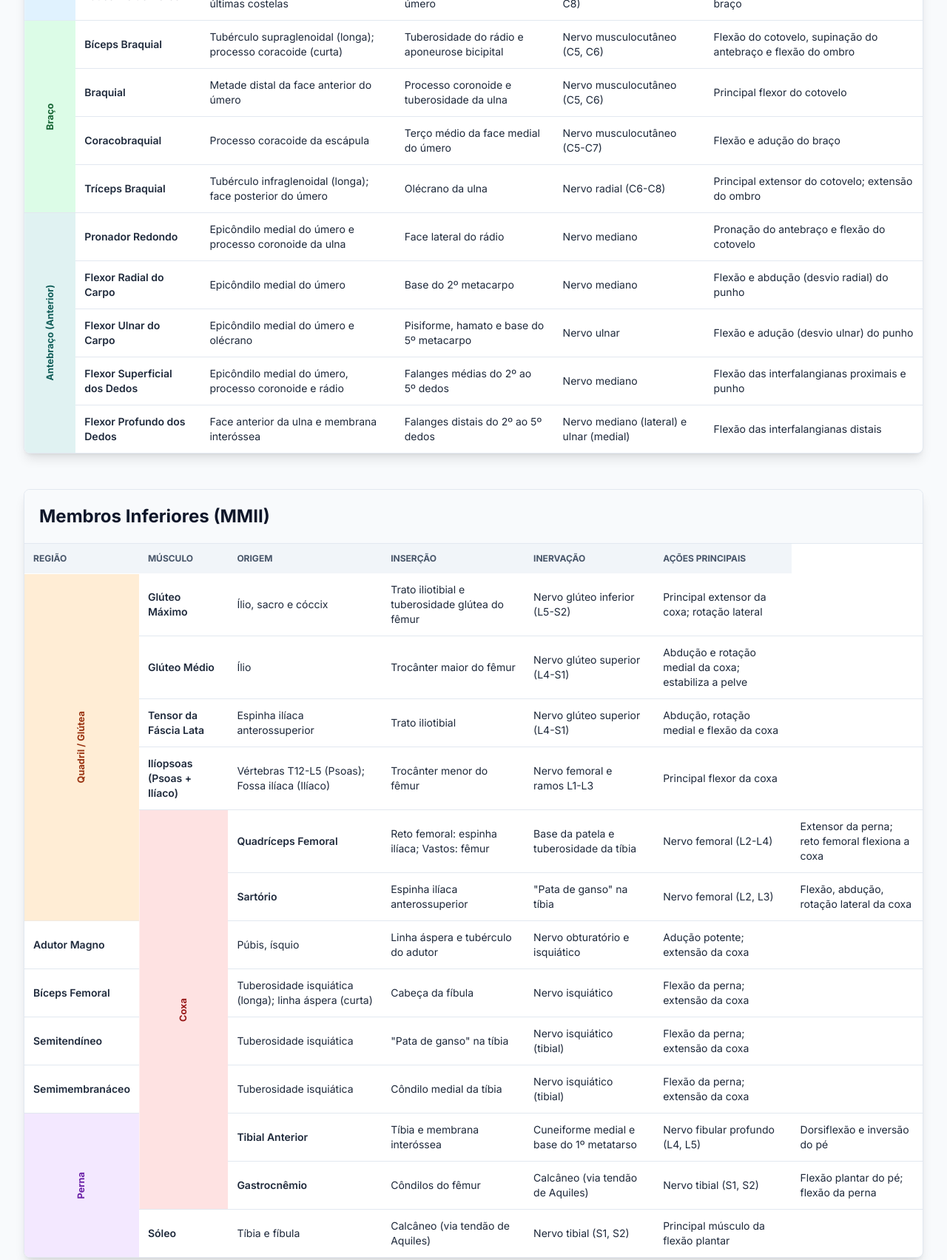
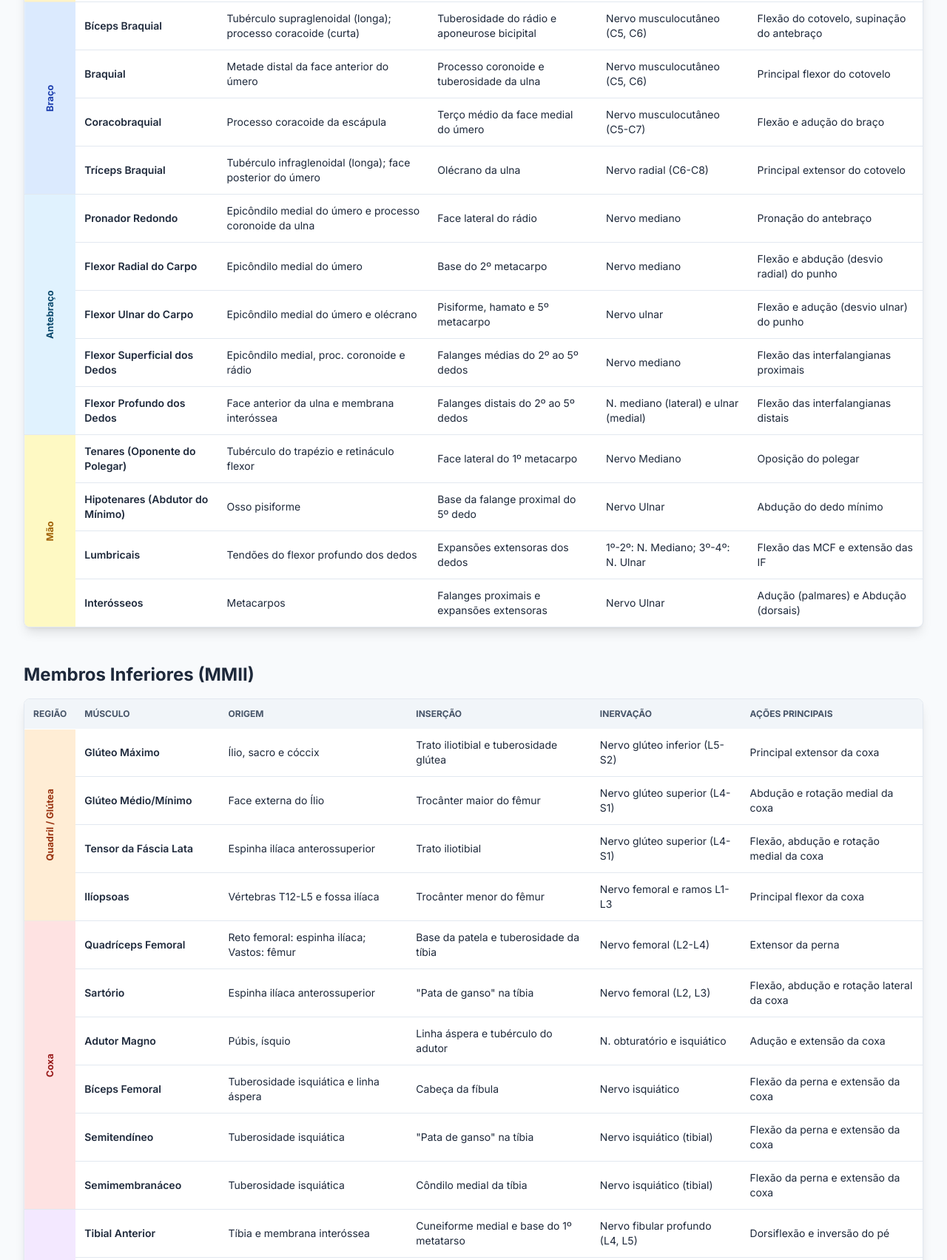
Before and after one commit to migabd/Resumoselistasemhtml, a plain HTML site: page Músculos.html in a window 1280 px wide. Shown: the part 896-2599 px from the top of the page at 74% size. Drawn offline with nearby package versions, Linux system fonts and the light colour scheme.

Commit message:
Update Músculos.html

```diff
--- a/Músculos.html
+++ b/Músculos.html
@@ -19,12 +19,14 @@
             z-index: 10;
         }
         /* Cores didáticas por região */
-        .region-ombro { background-color: #e0f2fe; border-color: #bae6fd; color: #0c4a6e; }
-        .region-braco { background-color: #dcfce7; border-color: #bbf7d0; color: #166534; }
-        .region-antebraco { background-color: #e0f2f2; border-color: #a7f3d0; color: #115e59; }
+        .region-ombro { background-color: #fef3c7; border-color: #fde68a; color: #b45309; }
+        .region-braco { background-color: #dbeafe; border-color: #bfdbfe; color: #1e40af; }
+        .region-antebraco { background-color: #e0f2fe; border-color: #bae6fd; color: #0c4a6e; }
+        .region-mao { background-color: #fef9c3; border-color: #fef08a; color: #a16207; }
         .region-quadril { background-color: #ffedd5; border-color: #fed7aa; color: #9a3412; }
         .region-coxa { background-color: #fee2e2; border-color: #fecaca; color: #991b1b; }
         .region-perna { background-color: #f3e8ff; border-color: #e9d5ff; color: #6b21a8; }
+        .region-pe { background-color: #dcfce7; border-color: #bbf7d0; color: #166534; }
 
         .region-cell {
             font-weight: 700;
@@ -47,7 +49,7 @@
     <div class="container mx-auto p-4 sm:p-6 lg:p-8">
         <header class="text-center mb-10">
             <h1 class="text-4xl md:text-5xl font-bold text-slate-900">Guia Didático de Músculos</h1>
-            <p class="text-lg text-slate-600 mt-2">Membros Superiores e Inferiores</p>
+            <p class="text-lg text-slate-600 mt-2">Uma visão completa dos membros superiores e inferiores.</p>
         </header>
 
         <!-- Legenda de Cores -->
@@ -57,15 +59,18 @@
                 <span class="flex items-center"><span class="w-4 h-4 rounded-full mr-2 region-ombro border"></span> Ombro</span>
                 <span class="flex items-center"><span class="w-4 h-4 rounded-full mr-2 region-braco border"></span> Braço</span>
                 <span class="flex items-center"><span class="w-4 h-4 rounded-full mr-2 region-antebraco border"></span> Antebraço</span>
+                <span class="flex items-center"><span class="w-4 h-4 rounded-full mr-2 region-mao border"></span> Mão</span>
                 <span class="flex items-center"><span class="w-4 h-4 rounded-full mr-2 region-quadril border"></span> Quadril / Glútea</span>
                 <span class="flex items-center"><span class="w-4 h-4 rounded-full mr-2 region-coxa border"></span> Coxa</span>
                 <span class="flex items-center"><span class="w-4 h-4 rounded-full mr-2 region-perna border"></span> Perna</span>
+                <span class="flex items-center"><span class="w-4 h-4 rounded-full mr-2 region-pe border"></span> Pé / Tornozelo</span>
             </div>
         </div>
 
         <!-- Seção de Membros Superiores -->
-        <div class="mb-12 bg-white rounded-lg shadow-lg border border-slate-200 overflow-hidden">
-            <h2 class="text-2xl font-bold text-slate-900 p-5 bg-slate-50 border-b border-slate-200">Membros Superiores (MMSS)</h2>
+        <div class="mb-12">
+            <h2 class="text-2xl font-bold text-slate-800 mb-4">Membros Superiores (MMSS)</h2>
+            <div class="bg-white rounded-lg shadow-lg border border-slate-200 overflow-hidden">
                 <div class="overflow-x-auto">
                     <table class="w-full text-sm text-left">
                         <thead class="text-xs text-slate-600 uppercase bg-slate-100">
@@ -86,28 +91,28 @@
                                 <td class="p-3">Terço lateral da clavícula, acrômio e espinha da escápula</td>
                                 <td class="p-3">Tuberosidade deltoidea do úmero</td>
                                 <td class="p-3">Nervo axilar (C5, C6)</td>
-                            <td class="p-3">Abdução do braço; flexão e rotação medial; extensão e rotação lateral</td>
+                                <td class="p-3">Abdução, flexão, extensão e rotação do braço</td>
                             </tr>
                             <tr>
                                 <td class="p-3 font-semibold">Supraespinal</td>
                                 <td class="p-3">Fossa supraespinal da escápula</td>
                                 <td class="p-3">Tubérculo maior do úmero</td>
                                 <td class="p-3">Nervo supraescapular (C5, C6)</td>
-                            <td class="p-3">Inicia a abdução do braço; estabiliza o ombro</td>
+                                <td class="p-3">Inicia a abdução do braço</td>
                             </tr>
                             <tr>
                                 <td class="p-3 font-semibold">Infraespinal</td>
                                 <td class="p-3">Fossa infraespinal da escápula</td>
                                 <td class="p-3">Tubérculo maior do úmero</td>
                                 <td class="p-3">Nervo supraescapular (C5, C6)</td>
-                            <td class="p-3">Rotação lateral do braço; estabiliza o ombro</td>
+                                <td class="p-3">Rotação lateral do braço</td>
                             </tr>
                             <tr>
                                 <td class="p-3 font-semibold">Redondo Menor</td>
                                 <td class="p-3">Margem lateral da escápula</td>
                                 <td class="p-3">Tubérculo maior do úmero</td>
                                 <td class="p-3">Nervo axilar (C5, C6)</td>
-                            <td class="p-3">Rotação lateral e adução do braço; estabiliza o ombro</td>
+                                <td class="p-3">Rotação lateral e adução do braço</td>
                             </tr>
                             <tr>
                                 <td class="p-3 font-semibold">Redondo Maior</td>
@@ -121,7 +126,7 @@
                                 <td class="p-3">Fossa subescapular da escápula</td>
                                 <td class="p-3">Tubérculo menor do úmero</td>
                                 <td class="p-3">Nervos subescapulares (C5, C6)</td>
-                            <td class="p-3">Rotação medial do braço; estabiliza o ombro</td>
+                                <td class="p-3">Rotação medial do braço</td>
                             </tr>
                              <tr>
                                 <td class="p-3 font-semibold">Peitoral Maior</td>
@@ -144,7 +149,7 @@
                                 <td class="p-3">Tubérculo supraglenoidal (longa); processo coracoide (curta)</td>
                                 <td class="p-3">Tuberosidade do rádio e aponeurose bicipital</td>
                                 <td class="p-3">Nervo musculocutâneo (C5, C6)</td>
-                            <td class="p-3">Flexão do cotovelo, supinação do antebraço e flexão do ombro</td>
+                                <td class="p-3">Flexão do cotovelo, supinação do antebraço</td>
                             </tr>
                             <tr>
                                 <td class="p-3 font-semibold">Braquial</td>
@@ -165,16 +170,16 @@
                                 <td class="p-3">Tubérculo infraglenoidal (longa); face posterior do úmero</td>
                                 <td class="p-3">Olécrano da ulna</td>
                                 <td class="p-3">Nervo radial (C6-C8)</td>
-                            <td class="p-3">Principal extensor do cotovelo; extensão do ombro</td>
+                                <td class="p-3">Principal extensor do cotovelo</td>
                             </tr>
                             <!-- Antebraço -->
                             <tr>
-                            <td class="region-cell region-antebraco" rowspan="7">Antebraço (Anterior)</td>
+                                <td class="region-cell region-antebraco" rowspan="5">Antebraço</td>
                                 <td class="p-3 font-semibold">Pronador Redondo</td>
                                 <td class="p-3">Epicôndilo medial do úmero e processo coronoide da ulna</td>
                                 <td class="p-3">Face lateral do rádio</td>
                                 <td class="p-3">Nervo mediano</td>
-                            <td class="p-3">Pronação do antebraço e flexão do cotovelo</td>
+                                <td class="p-3">Pronação do antebraço</td>
                             </tr>
                             <tr>
                                 <td class="p-3 font-semibold">Flexor Radial do Carpo</td>
@@ -186,33 +191,64 @@
                             <tr>
                                 <td class="p-3 font-semibold">Flexor Ulnar do Carpo</td>
                                 <td class="p-3">Epicôndilo medial do úmero e olécrano</td>
-                            <td class="p-3">Pisiforme, hamato e base do 5º metacarpo</td>
+                                <td class="p-3">Pisiforme, hamato e 5º metacarpo</td>
                                 <td class="p-3">Nervo ulnar</td>
                                 <td class="p-3">Flexão e adução (desvio ulnar) do punho</td>
                             </tr>
                             <tr>
                                 <td class="p-3 font-semibold">Flexor Superficial dos Dedos</td>
-                            <td class="p-3">Epicôndilo medial do úmero, processo coronoide e rádio</td>
+                                <td class="p-3">Epicôndilo medial, proc. coronoide e rádio</td>
                                 <td class="p-3">Falanges médias do 2º ao 5º dedos</td>
                                 <td class="p-3">Nervo mediano</td>
-                            <td class="p-3">Flexão das interfalangianas proximais e punho</td>
+                                <td class="p-3">Flexão das interfalangianas proximais</td>
                             </tr>
                              <tr>
                                 <td class="p-3 font-semibold">Flexor Profundo dos Dedos</td>
                                 <td class="p-3">Face anterior da ulna e membrana interóssea</td>
                                 <td class="p-3">Falanges distais do 2º ao 5º dedos</td>
-                            <td class="p-3">Nervo mediano (lateral) e ulnar (medial)</td>
+                                <td class="p-3">N. mediano (lateral) e ulnar (medial)</td>
                                 <td class="p-3">Flexão das interfalangianas distais</td>
                             </tr>
-                        <!-- Outros músculos do antebraço aqui -->
+                            <!-- Mão -->
+                            <tr>
+                                <td class="region-cell region-mao" rowspan="4">Mão</td>
+                                <td class="p-3 font-semibold">Tenares (Oponente do Polegar)</td>
+                                <td class="p-3">Tubérculo do trapézio e retináculo flexor</td>
+                                <td class="p-3">Face lateral do 1º metacarpo</td>
+                                <td class="p-3">Nervo Mediano</td>
+                                <td class="p-3">Oposição do polegar</td>
+                            </tr>
+                            <tr>
+                                <td class="p-3 font-semibold">Hipotenares (Abdutor do Mínimo)</td>
+                                <td class="p-3">Osso pisiforme</td>
+                                <td class="p-3">Base da falange proximal do 5º dedo</td>
+                                <td class="p-3">Nervo Ulnar</td>
+                                <td class="p-3">Abdução do dedo mínimo</td>
+                            </tr>
+                            <tr>
+                                <td class="p-3 font-semibold">Lumbricais</td>
+                                <td class="p-3">Tendões do flexor profundo dos dedos</td>
+                                <td class="p-3">Expansões extensoras dos dedos</td>
+                                <td class="p-3">1º-2º: N. Mediano; 3º-4º: N. Ulnar</td>
+                                <td class="p-3">Flexão das MCF e extensão das IF</td>
+                            </tr>
+                            <tr>
+                                <td class="p-3 font-semibold">Interósseos</td>
+                                <td class="p-3">Metacarpos</td>
+                                <td class="p-3">Falanges proximais e expansões extensoras</td>
+                                <td class="p-3">Nervo Ulnar</td>
+                                <td class="p-3">Adução (palmares) e Abdução (dorsais)</td>
+                            </tr>
                         </tbody>
                     </table>
                 </div>
             </div>
+        </div>
 
         <!-- Seção de Membros Inferiores -->
+        <div>
+            <h2 class="text-2xl font-bold text-slate-800 mb-4">Membros Inferiores (MMII)</h2>
             <div class="bg-white rounded-lg shadow-lg border border-slate-200 overflow-hidden">
-            <h2 class="text-2xl font-bold text-slate-900 p-5 bg-slate-50 border-b border-slate-200">Membros Inferiores (MMII)</h2>
                 <div class="overflow-x-auto">
                     <table class="w-full text-sm text-left">
                         <thead class="text-xs text-slate-600 uppercase bg-slate-100">
@@ -228,85 +264,81 @@
                         <tbody class="divide-y divide-slate-200">
                             <!-- Quadril -->
                             <tr>
-                            <td class="region-cell region-quadril" rowspan="6">Quadril / Glútea</td>
+                                <td class="region-cell region-quadril" rowspan="4">Quadril / Glútea</td>
                                 <td class="p-3 font-semibold">Glúteo Máximo</td>
                                 <td class="p-3">Ílio, sacro e cóccix</td>
-                            <td class="p-3">Trato iliotibial e tuberosidade glútea do fêmur</td>
+                                <td class="p-3">Trato iliotibial e tuberosidade glútea</td>
                                 <td class="p-3">Nervo glúteo inferior (L5-S2)</td>
-                            <td class="p-3">Principal extensor da coxa; rotação lateral</td>
+                                <td class="p-3">Principal extensor da coxa</td>
                             </tr>
                             <tr>
-                            <td class="p-3 font-semibold">Glúteo Médio</td>
-                            <td class="p-3">Ílio</td>
+                                <td class="p-3 font-semibold">Glúteo Médio/Mínimo</td>
+                                <td class="p-3">Face externa do Ílio</td>
                                 <td class="p-3">Trocânter maior do fêmur</td>
                                 <td class="p-3">Nervo glúteo superior (L4-S1)</td>
-                            <td class="p-3">Abdução e rotação medial da coxa; estabiliza a pelve</td>
+                                <td class="p-3">Abdução e rotação medial da coxa</td>
                             </tr>
                             <tr>
                                 <td class="p-3 font-semibold">Tensor da Fáscia Lata</td>
                                 <td class="p-3">Espinha ilíaca anterossuperior</td>
                                 <td class="p-3">Trato iliotibial</td>
                                 <td class="p-3">Nervo glúteo superior (L4-S1)</td>
-                            <td class="p-3">Abdução, rotação medial e flexão da coxa</td>
+                                <td class="p-3">Flexão, abdução e rotação medial da coxa</td>
                             </tr>
                             <tr>
-                            <td class="p-3 font-semibold">Ilíopsoas (Psoas + Ilíaco)</td>
-                            <td class="p-3">Vértebras T12-L5 (Psoas); Fossa ilíaca (Ilíaco)</td>
+                                <td class="p-3 font-semibold">Ilíopsoas</td>
+                                <td class="p-3">Vértebras T12-L5 e fossa ilíaca</td>
                                 <td class="p-3">Trocânter menor do fêmur</td>
                                 <td class="p-3">Nervo femoral e ramos L1-L3</td>
                                 <td class="p-3">Principal flexor da coxa</td>
                             </tr>
-                        <!-- Outros músculos do quadril aqui -->
-
                             <!-- Coxa -->
                             <tr>
-                            <td class="region-cell region-coxa" rowspan="8">Coxa</td>
+                                <td class="region-cell region-coxa" rowspan="6">Coxa</td>
                                 <td class="p-3 font-semibold">Quadríceps Femoral</td>
                                 <td class="p-3">Reto femoral: espinha ilíaca; Vastos: fêmur</td>
                                 <td class="p-3">Base da patela e tuberosidade da tíbia</td>
                                 <td class="p-3">Nervo femoral (L2-L4)</td>
-                            <td class="p-3">Extensor da perna; reto femoral flexiona a coxa</td>
+                                <td class="p-3">Extensor da perna</td>
                             </tr>
                             <tr>
                                 <td class="p-3 font-semibold">Sartório</td>
                                 <td class="p-3">Espinha ilíaca anterossuperior</td>
                                 <td class="p-3">"Pata de ganso" na tíbia</td>
                                 <td class="p-3">Nervo femoral (L2, L3)</td>
-                            <td class="p-3">Flexão, abdução, rotação lateral da coxa</td>
+                                <td class="p-3">Flexão, abdução e rotação lateral da coxa</td>
                             </tr>
                             <tr>
                                 <td class="p-3 font-semibold">Adutor Magno</td>
                                 <td class="p-3">Púbis, ísquio</td>
                                 <td class="p-3">Linha áspera e tubérculo do adutor</td>
-                            <td class="p-3">Nervo obturatório e isquiático</td>
-                            <td class="p-3">Adução potente; extensão da coxa</td>
+                                <td class="p-3">N. obturatório e isquiático</td>
+                                <td class="p-3">Adução e extensão da coxa</td>
                             </tr>
                             <tr>
                                 <td class="p-3 font-semibold">Bíceps Femoral</td>
-                            <td class="p-3">Tuberosidade isquiática (longa); linha áspera (curta)</td>
+                                <td class="p-3">Tuberosidade isquiática e linha áspera</td>
                                 <td class="p-3">Cabeça da fíbula</td>
                                 <td class="p-3">Nervo isquiático</td>
-                            <td class="p-3">Flexão da perna; extensão da coxa</td>
+                                <td class="p-3">Flexão da perna e extensão da coxa</td>
                             </tr>
                             <tr>
                                 <td class="p-3 font-semibold">Semitendíneo</td>
                                 <td class="p-3">Tuberosidade isquiática</td>
                                 <td class="p-3">"Pata de ganso" na tíbia</td>
                                 <td class="p-3">Nervo isquiático (tibial)</td>
-                            <td class="p-3">Flexão da perna; extensão da coxa</td>
+                                <td class="p-3">Flexão da perna e extensão da coxa</td>
                             </tr>
                             <tr>
                                 <td class="p-3 font-semibold">Semimembranáceo</td>
                                 <td class="p-3">Tuberosidade isquiática</td>
                                 <td class="p-3">Côndilo medial da tíbia</td>
                                 <td class="p-3">Nervo isquiático (tibial)</td>
-                            <td class="p-3">Flexão da perna; extensão da coxa</td>
+                                <td class="p-3">Flexão da perna e extensão da coxa</td>
                             </tr>
-                        <!-- Outros músculos da coxa aqui -->
-
                             <!-- Perna -->
                             <tr>
-                            <td class="region-cell region-perna" rowspan="5">Perna</td>
+                                <td class="region-cell region-perna" rowspan="3">Perna</td>
                                 <td class="p-3 font-semibold">Tibial Anterior</td>
                                 <td class="p-3">Tíbia e membrana interóssea</td>
                                 <td class="p-3">Cuneiforme medial e base do 1º metatarso</td>
@@ -318,7 +350,7 @@
                                 <td class="p-3">Côndilos do fêmur</td>
                                 <td class="p-3">Calcâneo (via tendão de Aquiles)</td>
                                 <td class="p-3">Nervo tibial (S1, S2)</td>
-                            <td class="p-3">Flexão plantar do pé; flexão da perna</td>
+                                <td class="p-3">Flexão plantar do pé e flexão da perna</td>
                             </tr>
                             <tr>
                                 <td class="p-3 font-semibold">Sóleo</td>
@@ -327,11 +359,38 @@
                                 <td class="p-3">Nervo tibial (S1, S2)</td>
                                 <td class="p-3">Principal músculo da flexão plantar</td>
                             </tr>
-                        <!-- Outros músculos da perna aqui -->
+                             <!-- Pé -->
+                            <tr>
+                                <td class="region-cell region-pe" rowspan="3">Pé / Tornozelo</td>
+                                <td class="p-3 font-semibold">Extensor Longo dos Dedos</td>
+                                <td class="p-3">Tíbia e fíbula</td>
+                                <td class="p-3">Falanges dos 4 dedos laterais</td>
+                                <td class="p-3">Nervo Fibular Profundo</td>
+                                <td class="p-3">Extensão dos 4 dedos laterais</td>
+                            </tr>
+                            <tr>
+                                <td class="p-3 font-semibold">Flexor Longo do Hálux</td>
+                                <td class="p-3">Face posterior da fíbula</td>
+                                <td class="p-3">Falange distal do hálux</td>
+                                <td class="p-3">Nervo Tibial</td>
+                                <td class="p-3">Flexão do hálux</td>
+                            </tr>
+                            <tr>
+                                <td class="p-3 font-semibold">Músculos Intrínsecos do Pé</td>
+                                <td class="p-3">Vários ossos do pé</td>
+                                <td class="p-3">Vários ossos do pé</td>
+                                <td class="p-3">Nervos Plantares Medial e Lateral</td>
+                                <td class="p-3">Movimentos finos e suporte do arco</td>
+                            </tr>
                         </tbody>
                     </table>
                 </div>
             </div>
         </div>
+
+        <footer class="text-center mt-10 text-sm text-slate-500">
+            <p>Este é um guia simplificado para fins de estudo. Consulte sempre a literatura anatômica para informações detalhadas.</p>
+        </footer>
+    </div>
 </body>
 </html>
```
Lines whose indentation alone changed are shown as unchanged.
